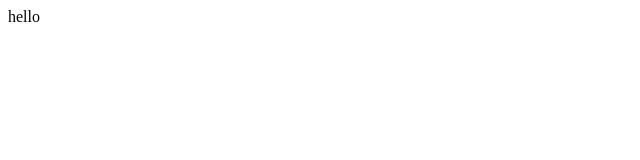
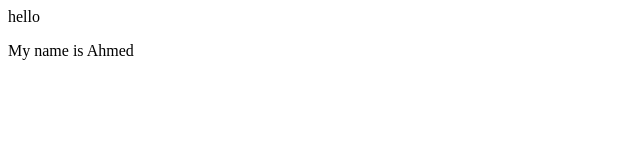
Before and after one commit to TheProducer1/first-repo, a plain HTML site: page index.html in a window 1280 px wide. Shown: the whole page, without its empty margins (0-640 px from the left). Drawn offline with Linux system fonts and the light colour scheme.

Commit message:
second commit

```diff
--- a/index.html
+++ b/index.html
@@ -1 +1,2 @@
 <div>hello</div>
+<p>My name is Ahmed</p>
```
